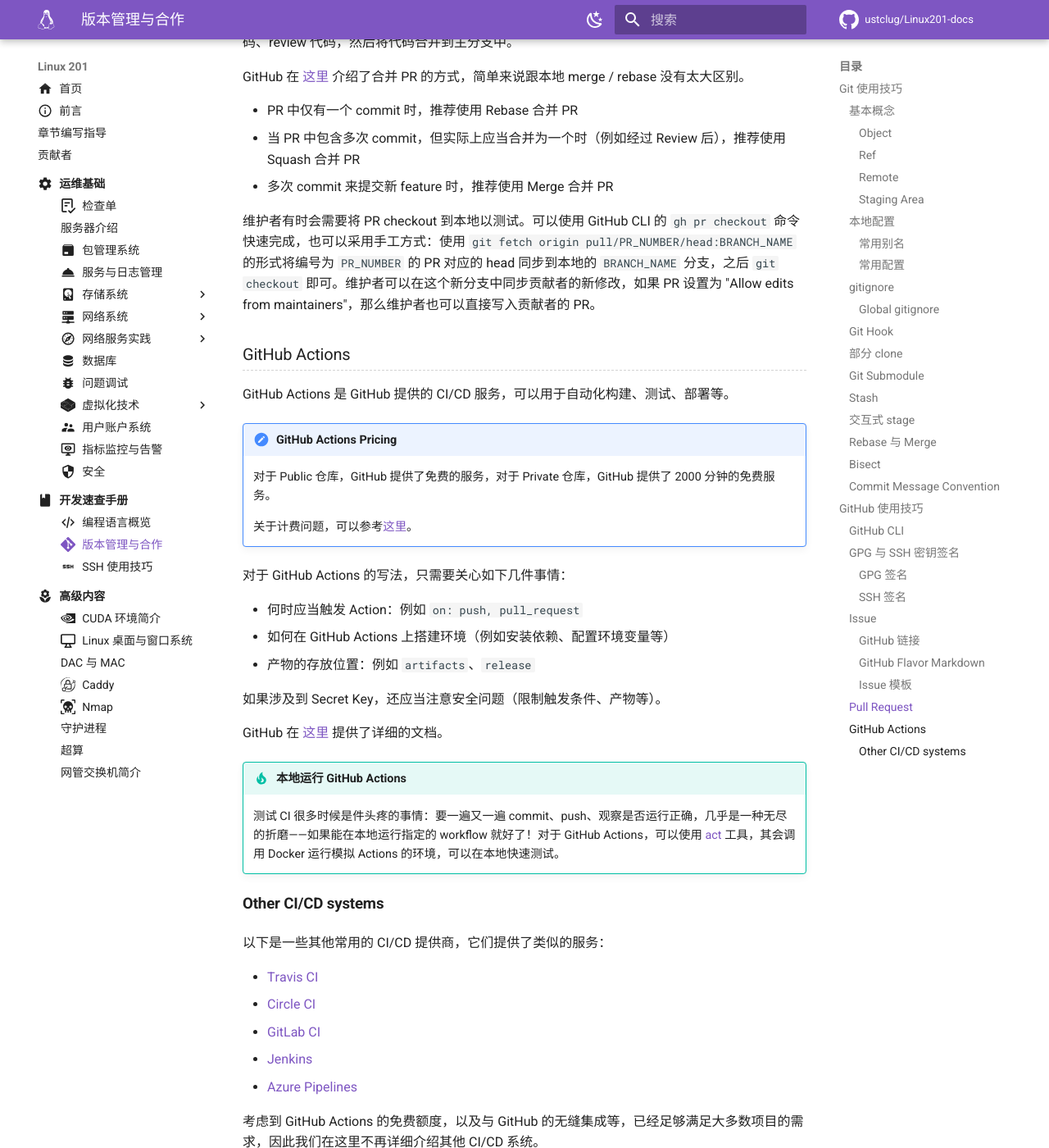
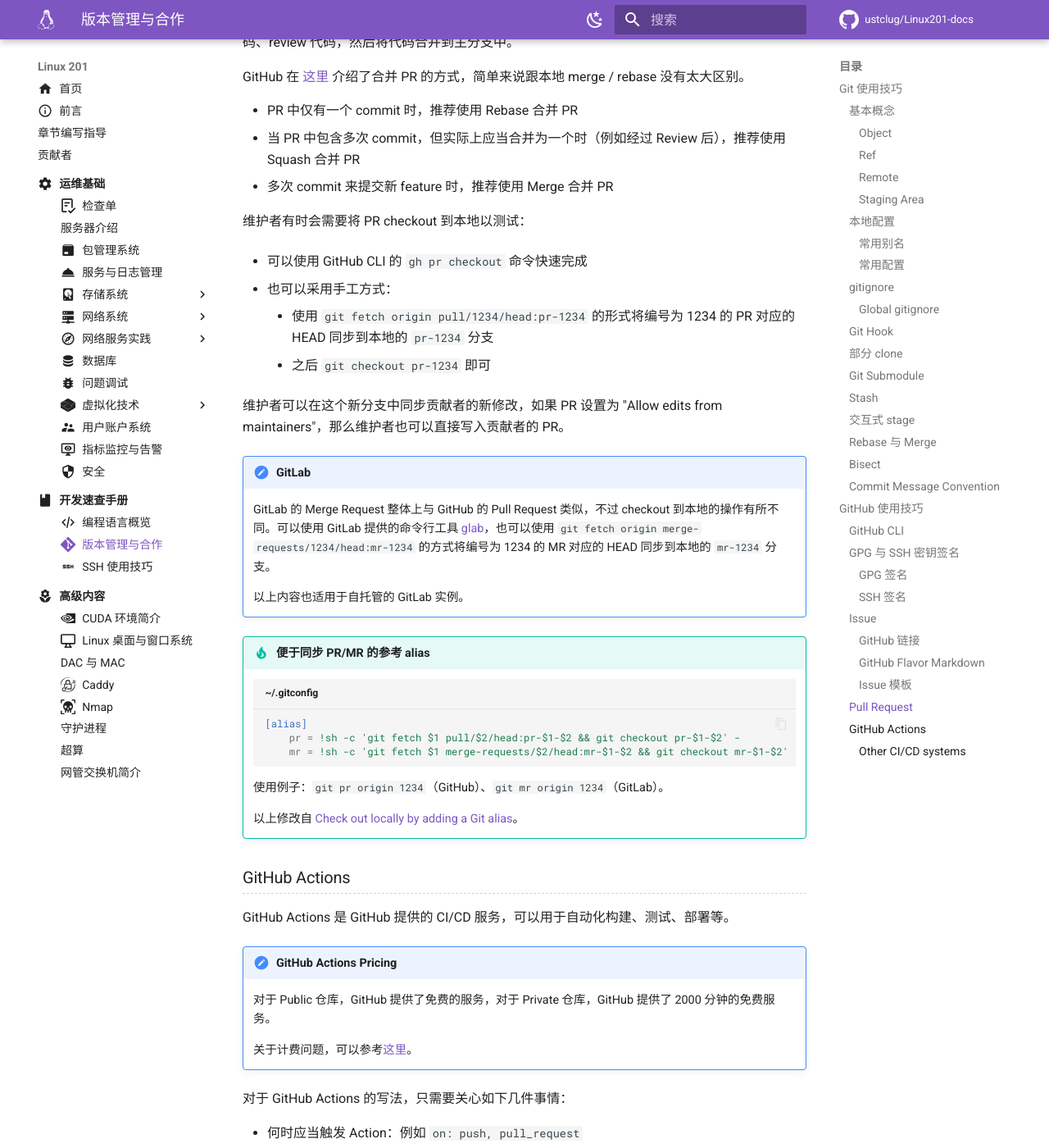
Before and after one commit to ustclug/Linux201-docs, an MkDocs documentation site: the page built from docs/dev/git.md, in a window 1280 px wide and 1400 px high, scrolled down 15363 px. Shown: the whole window at 82% size. Built offline with MkDocs 1.6.1 and Material for MkDocs 9.7.7, drawn with Linux system fonts in a browser that asks for light colours; comment, search, counter and statistics services are not loaded.

Commit message:
dev/git: Make checkout PR more clear;
- Make commands look more sparse
- Add GitLab MR example
- PR/MR checkout convenience aliases

````diff
--- a/docs/dev/git.md
+++ b/docs/dev/git.md
@@ -665,7 +665,34 @@
 - 当 PR 中包含多次 commit，但实际上应当合并为一个时（例如经过 Review 后），推荐使用 Squash 合并 PR
 - 多次 commit 来提交新 feature 时，推荐使用 Merge 合并 PR
 
-维护者有时会需要将 PR checkout 到本地以测试。可以使用 GitHub CLI 的 `gh pr checkout` 命令快速完成，也可以采用手工方式：使用 `git fetch origin pull/PR_NUMBER/head:BRANCH_NAME` 的形式将编号为 `PR_NUMBER` 的 PR 对应的 head 同步到本地的 `BRANCH_NAME` 分支，之后 `git checkout` 即可。维护者可以在这个新分支中同步贡献者的新修改，如果 PR 设置为 "Allow edits from maintainers"，那么维护者也可以直接写入贡献者的 PR。
+维护者有时会需要将 PR checkout 到本地以测试：
+
+- 可以使用 GitHub CLI 的 `gh pr checkout` 命令快速完成
+
+- 也可以采用手工方式：
+
+    - 使用 `git fetch origin pull/1234/head:pr-1234` 的形式将编号为 1234 的 PR 对应的 HEAD 同步到本地的 `pr-1234` 分支
+    - 之后 `git checkout pr-1234` 即可
+
+维护者可以在这个新分支中同步贡献者的新修改，如果 PR 设置为 "Allow edits from maintainers"，那么维护者也可以直接写入贡献者的 PR。
+
+!!! note "GitLab"
+
+    GitLab 的 Merge Request 整体上与 GitHub 的 Pull Request 类似，不过 checkout 到本地的操作有所不同。可以使用 GitLab 提供的命令行工具 [glab](https://docs.gitlab.com/editor_extensions/gitlab_cli/)，也可以使用 `git fetch origin merge-requests/1234/head:mr-1234` 的方式将编号为 1234 的 MR 对应的 HEAD 同步到本地的 `mr-1234` 分支。
+
+    以上内容也适用于自托管的 GitLab 实例。
+
+!!! tip "便于同步 PR/MR 的参考 alias"
+
+    ```ini title="~/.gitconfig"
+    [alias]
+        pr = !sh -c 'git fetch $1 pull/$2/head:pr-$1-$2 && git checkout pr-$1-$2' -
+        mr = !sh -c 'git fetch $1 merge-requests/$2/head:mr-$1-$2 && git checkout mr-$1-$2' -
+    ```
+
+    使用例子：`git pr origin 1234`（GitHub）、`git mr origin 1234`（GitLab）。
+
+    以上修改自 [Check out locally by adding a Git alias](https://docs.gitlab.com/user/project/merge_requests/merge_request_troubleshooting/#check-out-locally-by-adding-a-git-alias)。
 
 ### GitHub Actions {#github-actions}
 
````
